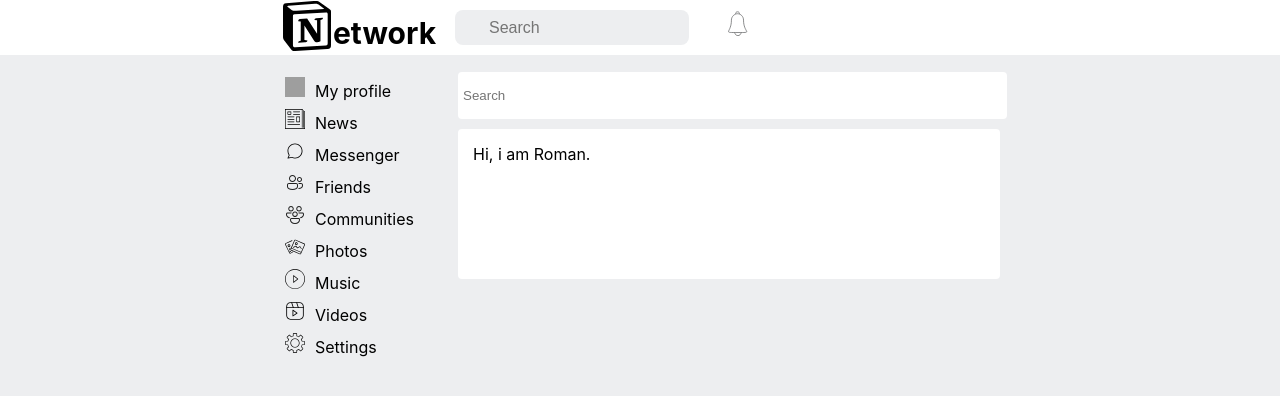
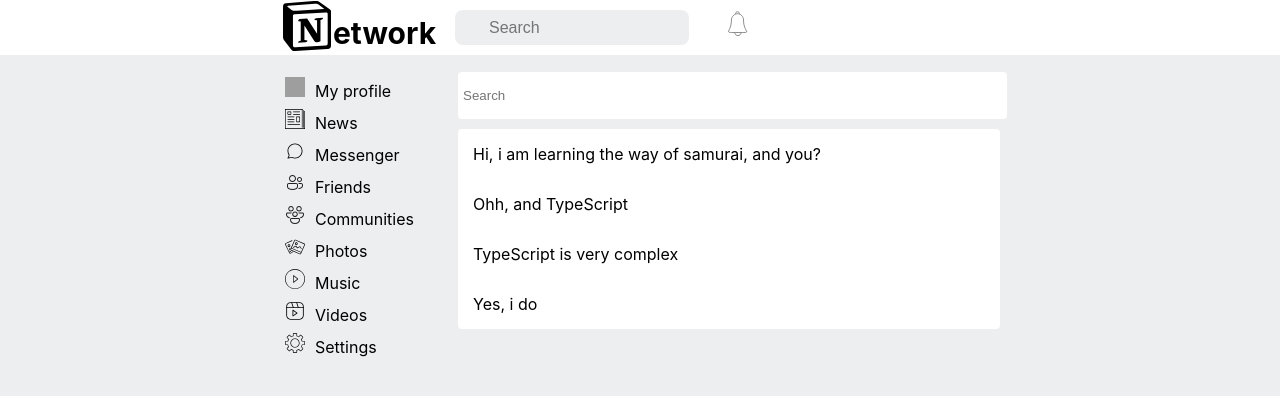
Before and after one commit to Romys58/my-social-network, a React (Create React App) app: page /messenger in a window 1280 px wide. Shown: the top 396 px of the page. Built offline with nearby package versions, Linux system fonts and the light colour scheme; grey boxes are pictures that could not be loaded.

Commit message:
add props in dialogs

```diff
--- a/src/App.css
+++ b/src/App.css
@@ -1,10 +1,9 @@
 .wrapper {
     display: grid;
-    grid-template-columns: repeat(4 , 2fr);
+    grid-template-columns: repeat(4, 2fr);
     grid-gap: 17px;
     background: #edeef0;
 }
-
 
 .add-wrapper-app {
     grid-column: 2 / 5;
--- /dev/null
+++ b/src/components/Messenger/Dialogs/Dialogs.jsx
@@ -0,0 +1,16 @@
+import React from "react";
+import style from "./Dialogs.module.css";
+
+
+const Dialogs = (props) => {
+    return (
+
+        <div className={style.item}>
+            {props.message}
+        </div>
+
+
+    );
+}
+
+export default Dialogs;
--- /dev/null
+++ b/src/components/Messenger/Dialogs/Dialogs.module.css
@@ -0,0 +1,14 @@
+
+
+.item {
+    display: block;
+    max-width: 100%;
+    max-height: 45px;
+    cursor: pointer;
+
+    padding: 15px 15px ;
+}
+
+.item:hover {
+    background: #aeb7c21f;
+}
--- a/src/components/Messenger/Messenger.jsx
+++ b/src/components/Messenger/Messenger.jsx
@@ -1,15 +1,19 @@
 import style from "./Messenger.module.css";
 import React from "react";
+import Dialogs from "./Dialogs/Dialogs";
 
 const Messenger = () => {
-    return(
+    return (
         <div className={style.messenger}>
-               <input className={style.input} placeholder="Search" type="text"></input>
-               <div className={style.dialogs}>
-                   <div className={style.dialog}>
-                       Hi, i am Roman.
-                   </div>
-               </div>
+            <input className={style.input} placeholder="Search" type="text"></input>
+            <div className={style.dialogs}>
+                <Dialogs message="Hi, i am learning the way of samurai, and you?" />
+                <Dialogs message="Ohh, and TypeScript" />
+                <Dialogs message="TypeScript is very complex" />
+                <Dialogs message="Yes, i do" />
+            </div>
+
+
         </div>
     );
 }
--- a/src/components/Messenger/Messenger.module.css
+++ b/src/components/Messenger/Messenger.module.css
@@ -22,16 +22,3 @@
     border-radius: 4px;
     margin-top: 10px;
 }
-
-.dialog {
-    display: block;
-    max-width: 100%;
-    max-height: 45px;
-    cursor: pointer;
-
-    padding: 15px 15px ;
-}
-
-.dialog:hover {
-    background: #aeb7c21f;
-}
--- a/src/components/Navbar/Navbar.module.css
+++ b/src/components/Navbar/Navbar.module.css
@@ -11,7 +11,6 @@
     color: #000;
     width: 151px;
     height: 22px;
-
     align-items: center;
     text-decoration: none;
 }
```
Also changed, not shown: src/components/Header/Header.module.css (line endings or trailing spaces).
